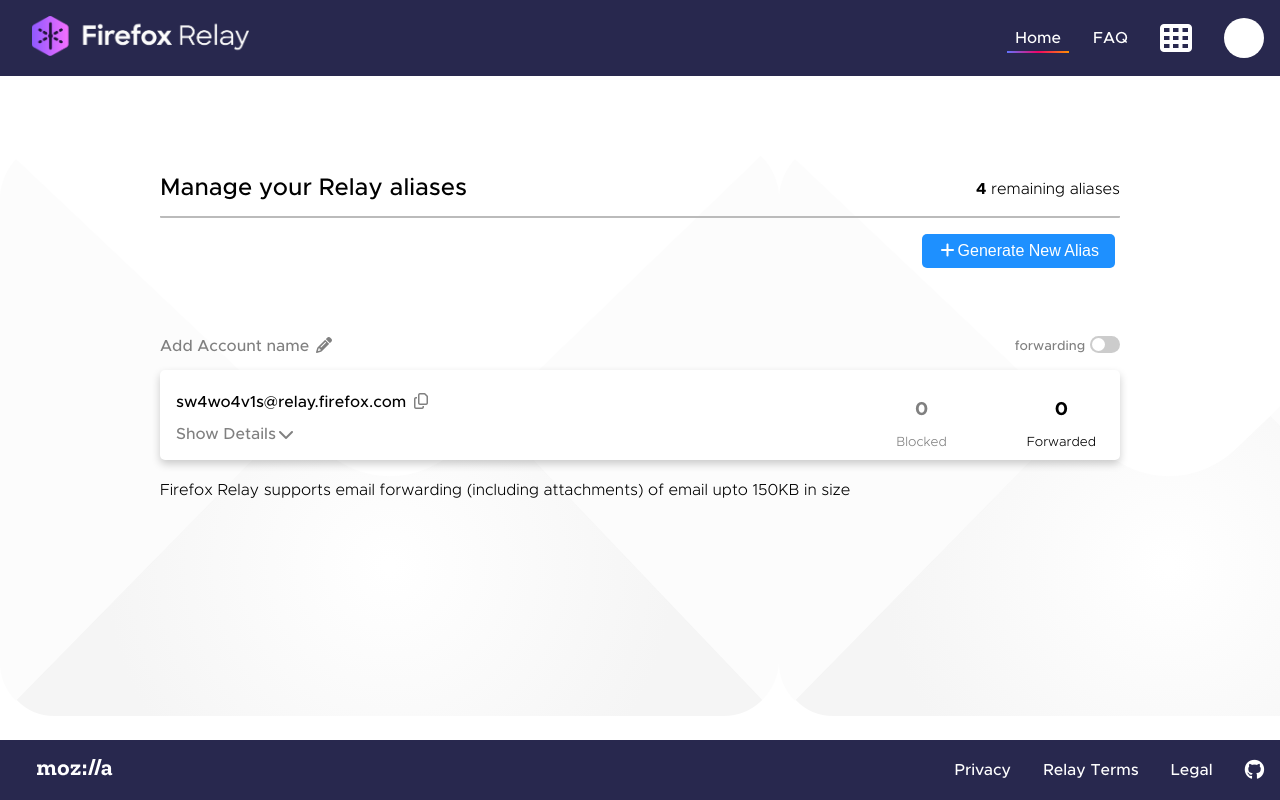
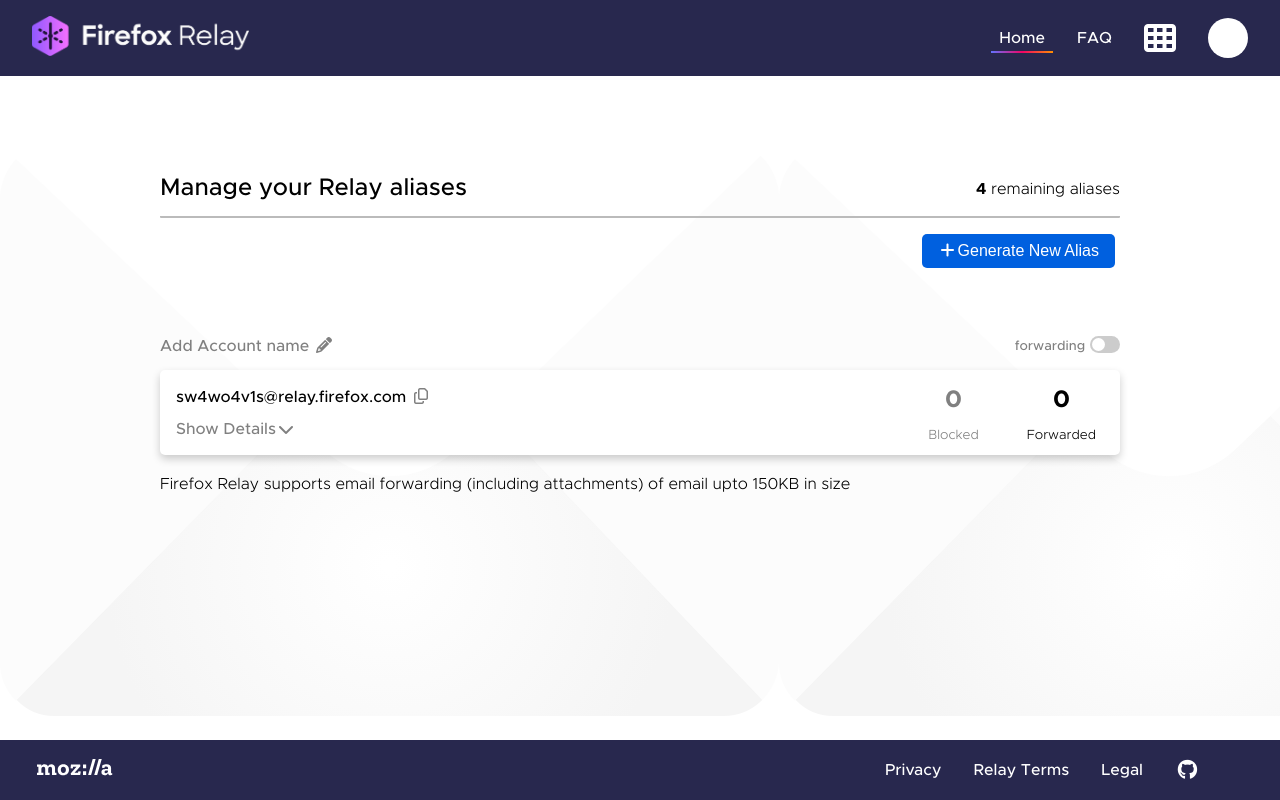
Before and after one commit to saifaldin14/Temp, a website: page index.html in a window 1280 px wide. Drawn offline with Linux system fonts and the light colour scheme.

Commit message:
Final touch ups

```diff
--- a/assets/styles.css
+++ b/assets/styles.css
@@ -91,14 +91,14 @@
   background-color: #fff;
   border-radius: 50%;
   display: flex;
-  margin: 1rem;
+  margin: 1rem 2rem 1rem 1rem;
 }
 
 .icon-link-mobile {
+  display: none;
   position: absolute;
   top: 1.5rem;
   right: 7rem;
-  display: none;
   flex-direction: column;
   justify-content: space-between;
   color: #fff;
@@ -194,7 +194,7 @@
 }
 
 .btn-generate {
-  background-color: DodgerBlue;
+  background-color: #0060df;
   border: none;
   color: white;
   padding: 0.5rem 1rem;
@@ -307,9 +307,6 @@
   box-shadow: 0 4px 8px 0 rgba(0, 0, 0, 0.2);
   background-color: #fff;
   width: 75%;
-  /* display: flex;
-  align-items: center;
-  justify-content: center; */
   margin-top: 0rem;
   margin-left: 10rem;
   border-radius: 5px;
@@ -335,7 +332,7 @@
 .show-details-content {
   display: flex;
   flex-direction: column;
-  margin: 0 5rem 1rem 0;
+  margin: 0rem 5rem 1rem 0rem;
 }
 
 .email-1 {
@@ -343,11 +340,10 @@
   font-weight: 400;
   font-size: 15;
   margin-bottom: 0rem;
+  margin-top: 1rem;
 }
 
 .content-button {
-  /* align-items: center;
-  justify-content: center; */
   display: flex;
   margin-top: 1rem;
   text-align: left;
@@ -393,30 +389,39 @@
   text-decoration: none;
 }
 
+.number-display {
+  display: flex;
+  flex-direction: row;
+  margin-top: 0rem;
+  margin-bottom: 0rem;
+}
+
 .zero-blocked {
   display: flex;
   flex-direction: column;
   align-items: center;
-  justify-content: center;
-  margin: 0 5rem 0 0;
+  margin: 0rem 3rem 0rem 0rem;
 }
 
 .zero-forward {
   display: flex;
   flex-direction: column;
   align-items: center;
-  justify-content: center;
-  margin: 0 0.5rem 0 0;
+  margin: 0rem 0.5rem 0rem 0rem;
 }
 
 .number-1 {
   font-weight: 200;
+  font-size: 24px;
   color: grey;
+  margin-top: 1rem;
   margin-bottom: 0rem;
 }
 
 .number-2 {
   font-weight: 200;
+  font-size: 24px;
+  margin-top: 1rem;
   margin-bottom: 0rem;
 }
 
@@ -502,6 +507,7 @@
   font-weight: 300;
   margin-left: 10rem;
   text-align: left;
+  width: 75%;
 }
 
 .details {
@@ -528,6 +534,7 @@
 
 .footer-container {
   height: 100%;
+  margin-right: 4rem;
 }
 
 .footer-container ul {
@@ -803,6 +810,7 @@
   .footer-container {
     width: 50%;
     margin-bottom: 30px;
+    margin-right: 0rem;
     display: flex;
   }
 
--- a/index.html
+++ b/index.html
@@ -106,7 +106,7 @@
                   <i class="fas fa-chevron-up fa-fw" style="color: grey"></i>
                 </a>
               </div>
-              <div class="btn-forwarding">
+              <div class="number-display">
                 <div class="zero-blocked">
                   <h3 class="number-1 font-metropolis"><b>0</b></h3>
                   <h5 class="text-1 font-metropolis">Blocked</h5>
@@ -154,7 +154,7 @@
               <li><a href="#" class="font-metropolis">Relay Terms</a></li>
               <li><a href="#" class="font-metropolis">Legal</a></li>
               <li>
-                <a href="#"> <i class="fa fa-github fa-lg"></i> </a>
+                <a href="#"> <i class="fa fa-github fa-lg fa-fw"></i> </a>
               </li>
             </ul>
           </div>
```
